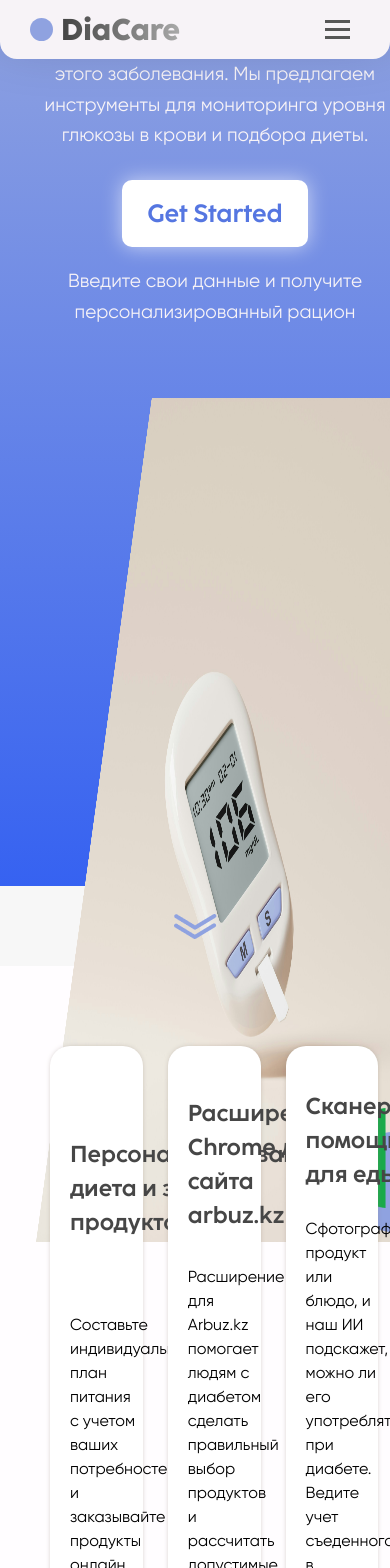
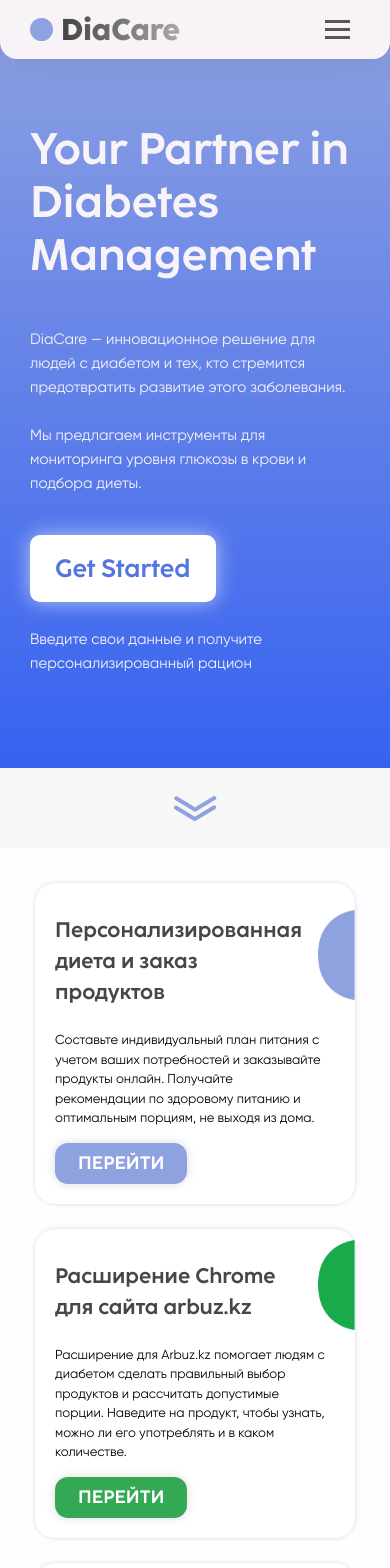
Before and after one commit to piluvz/DiaCare_client, a React (Create React App) app: page / in a window 390 px wide. Shown: the top 1568 px of the page. Built offline with nearby package versions, Linux system fonts and the light colour scheme.

Commit message:
adaptive2

```diff
--- a/src/components/Header.jsx
+++ b/src/components/Header.jsx
@@ -20,9 +20,10 @@ const Header = () => {
         </div>
         <nav className={`nav ${menuOpen ? 'open' : ''}`}>
           <ul className="nav-list">
-            <li className="nav-item"><a href="#home" className="nav-link">Home</a></li>
-            <li className="nav-item"><a href="#features" className="nav-link">Features</a></li>
-            <li className="nav-item"><a href="#about" className="nav-link">About</a></li>
+            <li className="nav-item"><a href="/" className="nav-link">Home</a></li>
+            <li className="nav-item"><a href="/nutri-plan" className="nav-link">Assistant</a></li>
+            <li className="nav-item"><a href="#features" className="nav-link">Extension</a></li>
+            <li className="nav-item"><a href="/food-scanner" className="nav-link">Food Scanner</a></li>
             <div className="auth-buttons-mobile">
               <Link to="/register"><button className="btn-mobile">Sign up</button></Link>
               <Link to="/login"><button className="btn-mobile">Log in</button></Link>
--- a/src/pages/MainPage.jsx
+++ b/src/pages/MainPage.jsx
@@ -11,11 +11,16 @@ const MainPage = () => {
         <div className="text-content">
           <h1>Your Partner in Diabetes Management</h1>
           <p>
-            DiaCare — инновационное решение для людей с диабетом и тех, кто стремится предотвратить развитие этого заболевания. Мы предлагаем инструменты для мониторинга уровня глюкозы в крови и подбора диеты.
+            DiaCare — инновационное решение для людей с диабетом
+            и тех, кто стремится предотвратить развитие этого заболевания. <br className="mobile-only"/><br className="mobile-only"/>
+            Мы предлагаем инструменты для мониторинга уровня глюкозы в крови
+            и подбора диеты.
           </p>
+
+
           <Link to="/nutri-plan"><button className="btn get-started">Get Started</button></Link>
 
-          <p>
+          <p className='additional-info'>
             Введите свои данные и получите персонализированный рацион
           </p>
         </div>
@@ -50,7 +55,7 @@ const MainPage = () => {
         <div className="card">
           <div className='card-title'>
             <h3>Сканер-помощник для еды</h3>
-        <img src="Ellipse 1.png" alt="" />
+            <img src="Ellipse pink.png" alt="" />
           </div>
           <p>Сфотографируйте продукт или блюдо, и наш ИИ подскажет, можно ли его употреблять при диабете. Ведите учет съеденного в течение дня, отслеживайте уровень сахара, а также получите прогнозы для вашего здоровья.</p>
           <Link to="/food-scanner"><button className="btn card-btn yellow">ПЕРЕЙТИ</button></Link>
--- a/src/style/Header.css
+++ b/src/style/Header.css
@@ -75,7 +75,7 @@ body, html {
   display: flex;
   margin: 0;
   padding: 0;
-  gap: 30px;
+  gap: 50px;
 }
 
 .nav-item {
--- a/src/style/MainPage.css
+++ b/src/style/MainPage.css
@@ -173,14 +173,13 @@
 }
 
 .btn.card-btn.yellow{
-  background-color: #df47a2;
+  background-color: #D08FE0;
 }
 
 
 .footer {
   background-color: #8FA2E0;
   text-align: center;
-  /* margin-top: 40px; */
   width: 100%;
   height: 40px;
   display: flex;
@@ -202,17 +201,92 @@
   align-items: center;
 }
 
+.mobile-only {
+  display: none;
+}
+
+
 @media (max-width: 768px) {
-  .main-container {
-    flex-direction: column;
-    text-align: center;
+  .image-content {
+    display: none;
   }
 
-  .text-content, .image-content {
-    max-width: 100%;
+  .mobile-only {
+    display: block;
   }
 
-  .text-content {
-    margin-bottom: 20px;
+  .line-break-mobile {
+    display: block;
   }
+
+  .text-content h1 {
+    font-size: 44px;
+    margin-top: 0px;
+    margin-bottom: 45px;
+  }
+
+  .text-content{
+    max-width: 100%;
+
+  }
+
+  .main{
+    height: 91vh;
+    padding: 0px;
+    padding-top: 30px;
+  }
+
+  .main-container{
+    padding: 0px 30px;
+  }
+
+  .text-content p{
+    font-size: 15px;
+    margin-bottom :0px;
+  }
+
+  .get-started{
+    margin-top: 40px;
+    margin-bottom: 10px;
+  }
+
+  .additional-info{
+    margin-bottom: 0px;
+  }
+
+  .card-container{
+    flex-direction: column;
+    gap: 25px;
+  }
+
+  .lower-block{
+    padding:  15px;
+    padding-bottom: 30px;
+  }
+
+  .card{
+    width: 100%;
+    padding-top: 10px;
+  }
+
+  .card p{
+    padding-right: 30px;
+    font-size: 13px;
+    margin-bottom: 15px;
+  }
+
+  .card-title{
+    width: 100%;
+  }
+
+  .card-title h3{
+    font-size: 21px;
+    padding-right: 15px;
+  }
+
+  .card-title img {
+    width: 37px;
+    height: 90px;
+  }
+
 }
--- a/src/style/NutriPlanForm.css
+++ b/src/style/NutriPlanForm.css
@@ -172,12 +172,12 @@
   @media (max-width: 768px) {
     .features {
       margin-top: 30px;
-      padding: 25px;
+      padding: 20px;
     }
 
     .container_box {
       width: 100%;
-      padding: 15px;
+      padding: 20px;
     }
 
     .container_box2 {
```
Also changed, not shown: public/Ellipse 1.png (deleted), public/Ellipse pink.png (added). Lines whose indentation alone changed are shown as unchanged.
